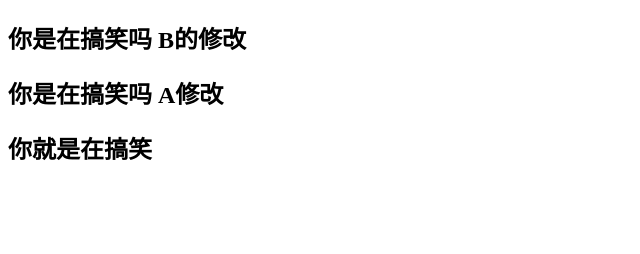
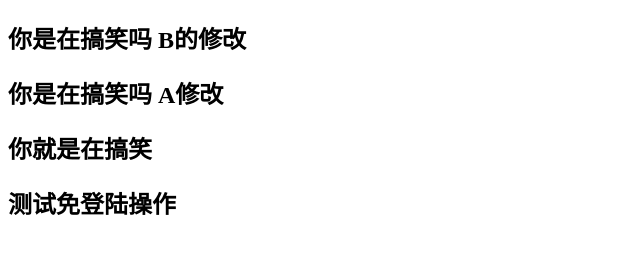
Before and after one commit to peerzi/new-demo, a plain HTML site: page index.html in a window 1280 px wide. Shown: the whole page, without its empty margins (0-640 px from the left). Drawn offline with Linux system fonts and the light colour scheme.

Commit message:
测试ssh

```diff
--- a/index.html
+++ b/index.html
@@ -14,6 +14,7 @@
 <h2>你是在搞笑吗 B的修改</h2>
 <h2>你是在搞笑吗  A修改</h2>
 <h2>你就是在搞笑</h2>
+<h2>测试免登陆操作</h2>
 <script>
 
 </script>
```
